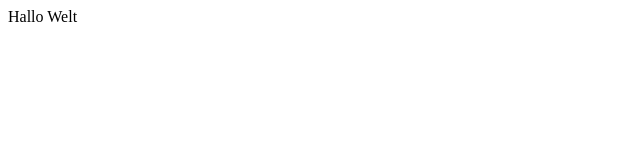
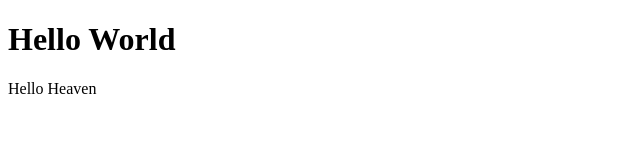
Before and after one commit to KacperSulek/Website-Basic-s, a plain HTML site: page index.html in a window 1280 px wide. Shown: the whole page, without its empty margins (0-640 px from the left). Drawn offline with Linux system fonts and the light colour scheme.

Commit message:
Add files via upload

```diff
--- a/index.html
+++ b/index.html
@@ -3,9 +3,11 @@
 <head>
     <meta charset="UTF-8">
     <meta name="viewport" content="width=device-width, initial-scale=1.0">
+    <link rel="stylesheet" href="style.css">
     <title>Document</title>
 </head>
 <body>
-    Hallo Welt
+    <h1>Hello World</h1>
+    <p>Hello Heaven</p>
 </body>
 </html>
```
